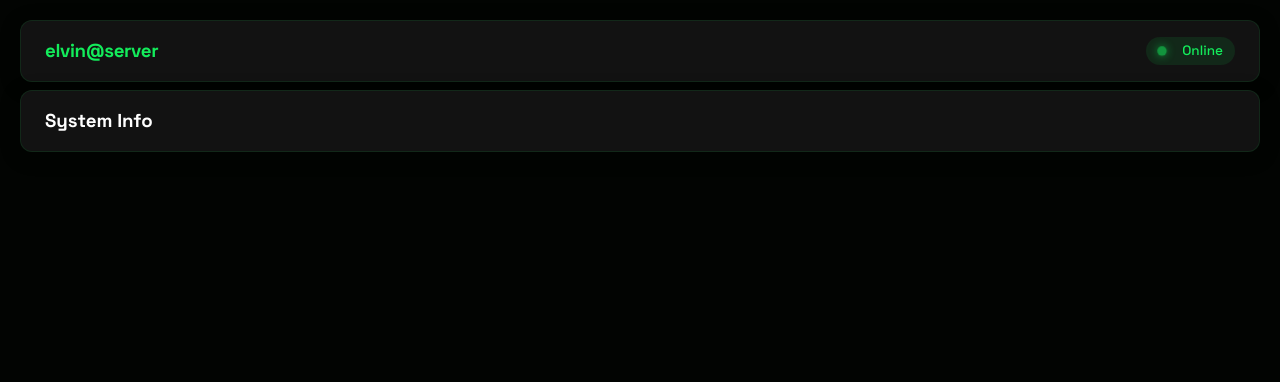
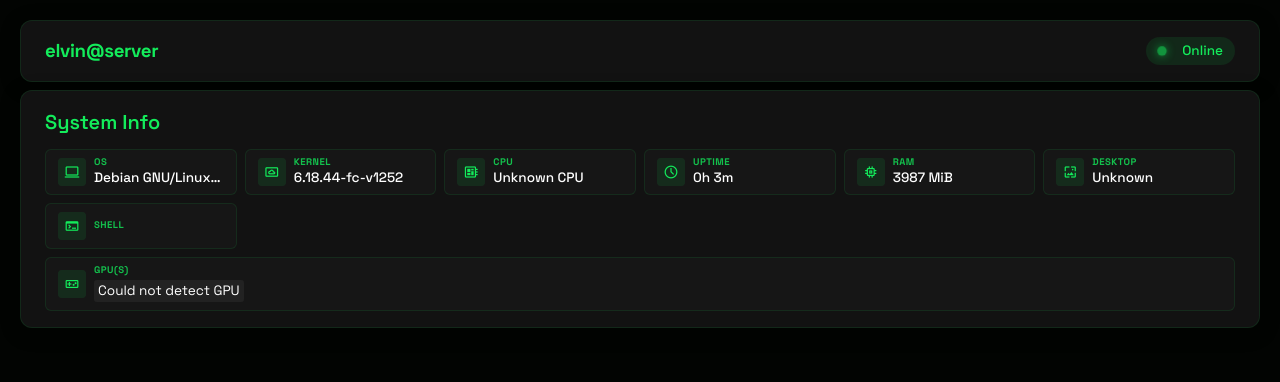
Before and after one commit to elvinsavio/sys-monitor, a Flask app: page / in a window 1280 px wide. Shown: the top 382 px of the page. Run offline with Flask 3, Linux system fonts and the light colour scheme.

Commit message:
add system info

```diff
--- a/app.py
+++ b/app.py
@@ -1,8 +1,12 @@
 from flask import Flask, render_template
+
+from sys_calls.proc import SystemStats, get_system_stats
 
 app = Flask(__name__)
 
 
 @app.get("/")
 def index():
-    return render_template("index.html")
+    system_info: SystemStats = get_system_stats()
+
+    return render_template("index.html", system_info=system_info)
--- a/static/style.css
+++ b/static/style.css
@@ -57,6 +57,7 @@ h6 {
 p {
     text-wrap: pretty;
 }
+
 h1,
 h2,
 h3,
@@ -79,15 +80,23 @@ h6 {
     --primary: #13ec5b;
     --primary-dim: rgba(19, 236, 91, 0.1);
     --danger: #ef4444;
-    --background: #020402; /* background-dark */
-    --card: #121212; /* card-dark */
+    --background: #020402;
+    /* background-dark */
+    --card: #121212;
+    /* card-dark */
     --text: #ffffff;
 
     /* Typography */
     --font-display: "Space Grotesk", sans-serif;
 }
 
+html {
+    max-width: 1400px;
+    margin: auto;
+}
+
 body {
+    width: 100%;
     background-color: var(--background);
     color: var(--text);
     font-family: var(--font-display);
@@ -142,9 +151,6 @@ header {
 }
 
 section {
-    display: flex;
-    justify-content: space-between;
-    align-items: center;
     padding: 1rem 1.5rem;
     background-color: var(--card);
     border: 1px solid var(--primary-dim);
@@ -152,15 +158,117 @@ section {
     box-shadow: 0 4px 20px rgba(0, 0, 0, 0.3);
 }
 
+.system-information {
+    display: flex;
+    flex-direction: column;
+    gap: 0.75rem;
+
+    h3 {
+        color: var(--primary);
+        font-size: 1.25rem;
+        margin: 0;
+        font-weight: 600;
+    }
+
+    ul {
+        display: grid;
+        grid-template-columns: repeat(auto-fit, minmax(180px, 1fr));
+        gap: 0.5rem;
+        list-style: none;
+        padding: 0;
+        margin: 0;
+
+        li {
+            background: rgba(255, 255, 255, 0.02);
+            border: 1px solid var(--primary-dim);
+            border-radius: 6px;
+            padding: 0.5rem 0.75rem;
+            display: flex;
+            align-items: center;
+            gap: 0.5rem;
+            position: relative;
+            overflow: hidden;
+
+            &:last-child {
+                grid-column: 1 / -1;
+            }
+
+            >div:first-child {
+                display: flex;
+                align-items: center;
+                justify-content: center;
+                width: 28px;
+                height: 28px;
+                background: var(--primary-dim);
+                border-radius: 4px;
+                color: var(--primary);
+                flex-shrink: 0;
+
+                .material-symbols-outlined {
+                    font-size: 16px;
+                }
+            }
+
+            >div:last-child {
+                display: flex;
+                flex-direction: column;
+                gap: 0;
+                overflow: hidden;
+
+                strong {
+                    font-size: 0.6rem;
+                    color: var(--primary);
+                    text-transform: uppercase;
+                    letter-spacing: 0.05em;
+                    opacity: 0.8;
+                    line-height: 1;
+                    margin-bottom: 2px;
+                }
+
+                >span {
+                    font-size: 0.85rem;
+                    font-weight: 500;
+                    color: var(--text);
+                    white-space: nowrap;
+                    overflow: hidden;
+                    text-overflow: ellipsis;
+                    line-height: 1.2;
+                }
+
+                ul {
+                    display: flex;
+                    flex-wrap: wrap;
+                    gap: 0.25rem;
+                    margin-top: 2px;
+                    /* Slight spacing for the list */
+
+                    li {
+                        font-size: 0.85rem;
+                        color: var(--text);
+                        background: rgba(255, 255, 255, 0.05);
+                        padding: 1px 4px;
+                        border-radius: 3px;
+                        border: none;
+                        display: inline-block;
+                        /* Reset flex display from parent li */
+                    }
+                }
+            }
+        }
+    }
+}
+
 @keyframes pulse {
     0% {
         opacity: 1;
         transform: scale(1);
     }
+
     50% {
         opacity: 0.5;
         transform: scale(1.2);
     }
+
     100% {
         opacity: 1;
         transform: scale(1);
--- a/sys-calls/proc.py
+++ b/sys_calls/proc.py
@@ -16,26 +16,11 @@ class SystemStats:
     kernel: str
     uptime_hours: int
     uptime_minutes: int
-    memory_used_mib: int
     memory_total_mib: int
     cpu_model: str
     gpu_info: List[str]
     desktop_environment: str
     shell: str
-
-    def __str__(self):
-        """Custom string representation for easy printing."""
-        gpus = ", ".join(self.gpu_info)
-        return (
-            f"OS:     {self.distro}\n"
-            f"Kernel: {self.kernel}\n"
-            f"Uptime: {self.uptime_hours}h {self.uptime_minutes}m\n"
-            f"DE:     {self.desktop_environment}\n"
-            f"Shell:  {self.shell}\n"
-            f"CPU:    {self.cpu_model}\n"
-            f"Memory: {self.memory_used_mib}MiB / {self.memory_total_mib}MiB\n"
-            f"GPUs:   {gpus}"
-        )
 
 
 def get_gpu_info() -> List[str]:
@@ -71,7 +56,6 @@ def get_system_stats() -> SystemStats:
 
     # 3. Memory (Converted to MiB)
     mem = psutil.virtual_memory()
-    mem_used = mem.used // (1024**2)
     mem_total = mem.total // (1024**2)
 
     # 4. Hardware
@@ -89,7 +73,6 @@ def get_system_stats() -> SystemStats:
         kernel=kernel,
         uptime_hours=hours,
         uptime_minutes=minutes,
-        memory_used_mib=mem_used,
         memory_total_mib=mem_total,
         cpu_model=cpu_model,
         gpu_info=gpu_info,
--- a/templates/index.html
+++ b/templates/index.html
@@ -1,33 +1,24 @@
 <!doctype html>
 <html lang="en">
+
 <head>
     <meta charset="UTF-8" />
     <meta name="viewport" content="width=device-width, initial-scale=1.0" />
     <title>System Stats</title>
-        <link
-            rel="stylesheet"
-            href="{{ url_for('static', filename='style.css' ) }}"
-        />
+    <link rel="stylesheet" href="{{ url_for('static', filename='style.css' ) }}" />
 
     <link href="https://fonts.googleapis.com" rel="preconnect" />
-        <link
-            crossorigin=""
-            href="https://fonts.gstatic.com"
-            rel="preconnect"
-        />
-        <link
-            href="https://fonts.googleapis.com/css2?family=Space+Grotesk:wght@300;400;500;600;700&amp;display=swap"
-            rel="stylesheet"
-        />
+    <link crossorigin="" href="https://fonts.gstatic.com" rel="preconnect" />
+    <link href="https://fonts.googleapis.com/css2?family=Space+Grotesk:wght@300;400;500;600;700&amp;display=swap"
+        rel="stylesheet" />
     <link
         href="https://fonts.googleapis.com/css2?family=Material+Symbols+Outlined:wght,FILL@100..700,0..1&amp;display=swap"
-            rel="stylesheet"
-        />
+        rel="stylesheet" />
     <link
         href="https://fonts.googleapis.com/css2?family=Material+Symbols+Outlined:wght,FILL@100..700,0..1&amp;display=swap"
-            rel="stylesheet"
-        />
+        rel="stylesheet" />
 </head>
+
 <body>
     <header>
         <h3>elvin@server</h3>
@@ -37,8 +28,87 @@
         </div>
     </header>
 
-        <section>
+    <section class="system-information">
         <h3>System Info</h3>
+        <ul>
+            <li>
+                <div>
+                    <span class="material-symbols-outlined">computer</span>
+                </div>
+                <div>
+                    <strong>OS</strong>
+                    <span>{{ system_info.distro }}</span>
+                </div>
+            </li>
+            <li>
+                <div>
+                    <span class="material-symbols-outlined">settings_system_daydream</span>
+                </div>
+                <div>
+                    <strong>Kernel</strong>
+                    <span>{{ system_info.kernel }}</span>
+                </div>
+            </li>
+            <li>
+                <div>
+                    <span class="material-symbols-outlined">developer_board</span>
+                </div>
+                <div>
+                    <strong>CPU</strong>
+                    <span>{{ system_info.cpu_model }}</span>
+                </div>
+            </li>
+            <li>
+                <div>
+                    <span class="material-symbols-outlined">schedule</span>
+                </div>
+                <div>
+                    <strong>Uptime</strong>
+                    <span>{{ system_info.uptime_hours }}h {{ system_info.uptime_minutes }}m</span>
+                </div>
+            </li>
+            <li>
+                <div>
+                    <span class="material-symbols-outlined">memory</span>
+                </div>
+                <div>
+                    <strong>RAM</strong>
+                    <span>{{ system_info.memory_total_mib }} MiB</span>
+                </div>
+            </li>
+            <li>
+                <div>
+                    <span class="material-symbols-outlined">wallpaper</span>
+                </div>
+                <div>
+                    <strong>Desktop</strong>
+                    <span>{{ system_info.desktop_environment }}</span>
+                </div>
+            </li>
+            <li>
+                <div>
+                    <span class="material-symbols-outlined">terminal</span>
+                </div>
+                <div>
+                    <strong>Shell</strong>
+                    <span>{{ system_info.shell }}</span>
+                </div>
+            </li>
+            <li>
+                <div>
+                    <span class="material-symbols-outlined">videogame_asset</span>
+                </div>
+                <div>
+                    <strong>GPU(s)</strong>
+                    <ul>
+                        {% for gpu in system_info.gpu_info %}
+                        <li>{{ gpu }}</li>
+                        {% endfor %}
+                    </ul>
+                </div>
+            </li>
+        </ul>
     </section>
 </body>
+
 </html>
```
Lines whose indentation alone changed are shown as unchanged.
